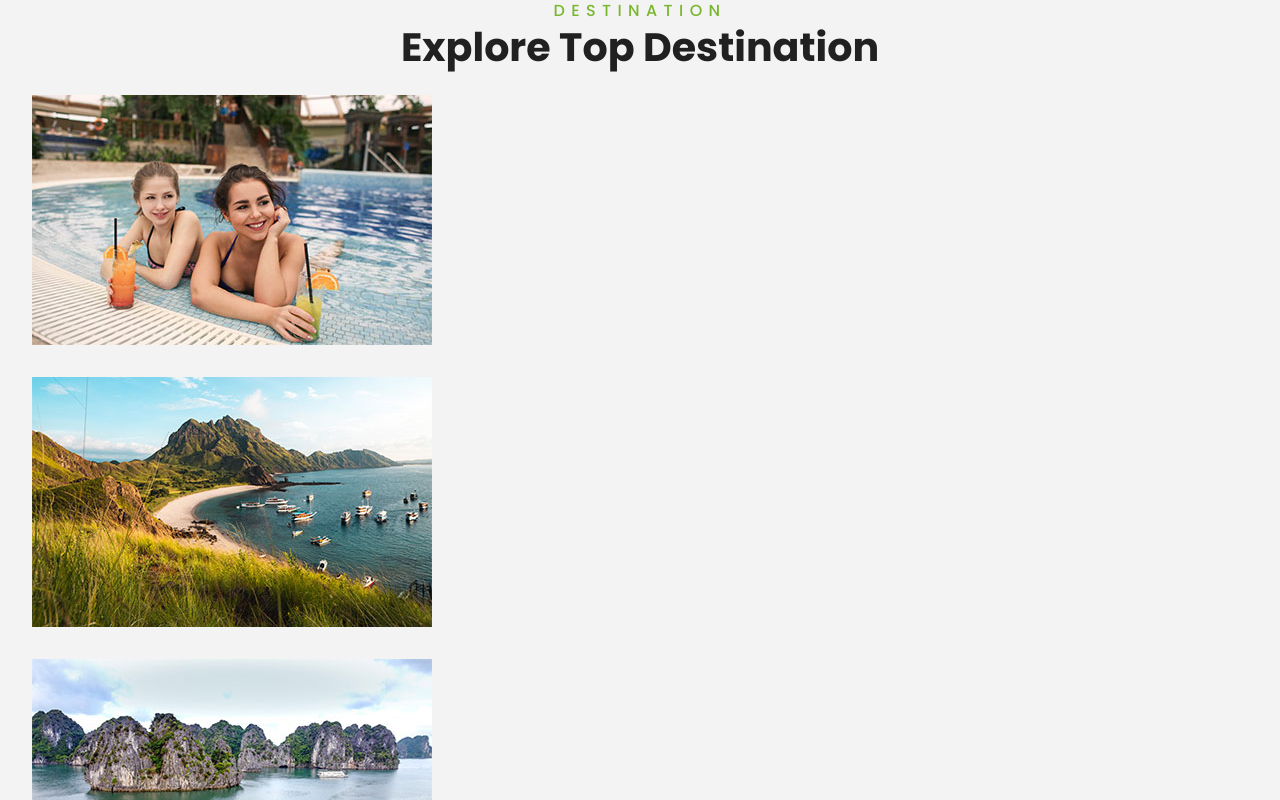
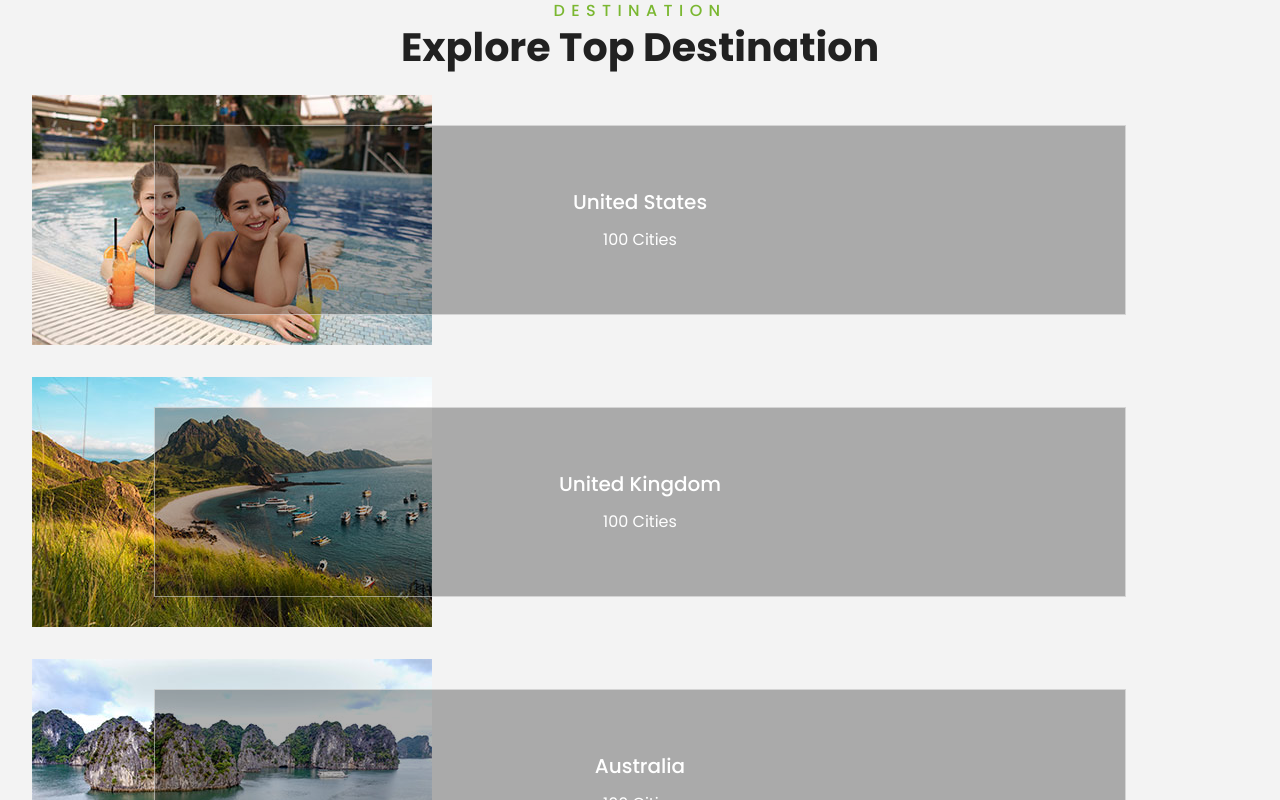
Before and after one commit to KaptainCS3/Travel_Xexpress, a React (Vite) app in the folder Travel_Xexpress/: page / in a window 1280 px wide. Shown: the part 3800-4600 px from the top of the page. Built offline with nearby package versions, Linux system fonts and the light colour scheme.

Commit message:
update image zoom effect

```diff
--- a/Travel_Xexpress/src/App.css
+++ b/Travel_Xexpress/src/App.css
@@ -21,9 +21,81 @@
 .line_h{
     line-height: 1.5
 }
-/* .srv:hover{
-    box-shadow: 2px 10px 1px rgba(0, 0, 0, 0.1);
-} */
+
+
+.destination img, .guide img {
+  transition: .5s;
+}
+.destination:hover img{
+  transform: scale(1.3);
+}
+
+.guide:hover img {
+  transform: scale(1.2);
+}
+
+.destination-overlay {
+    width: 80%;
+    margin: 0 auto;
+    position: absolute;
+    display: flex;
+    justify-content: center;
+    align-items: center;
+    top: 30px;
+    right: 30px;
+    bottom: 30px;
+    left: 30px;
+    background: rgba(0, 0, 0, 0.3);
+    transition: .5s;
+    border: 1px solid rgba(255, 255, 255, 0.5);
+}
+
+.destination:hover .destination-overlay{
+  top: 0px;
+  right: 0px;
+  bottom: 0px;
+  left: 0px;
+  border-width: 30px;
+  width: 100%;
+}
+
+.social-icon{
+    opacity: 0;
+}
+
+.guide:hover .social-icon{
+    background: rgba(0, 0, 0, 0.5);
+    opacity: 1;
+    transition: .5s;
+    bottom: 2rem;
+    transition: all ease;
+}
+
+/* transition on hover guide page */
+.social-icon:hover div:first-child {
+  opacity: 1;
+  margin-top: 0;
+  transition: .3s 0s;
+}
+.social-icon:hover div:nth-child(2) {
+  opacity: 1;
+  margin-top: 0;
+  transition: .3s .05s;
+}
+
+.social-icon:hover div:nth-child(3) {
+  opacity: 1;
+  margin-top: 0;
+  transition: .3s .1s;
+}
+
+.social-icon:hover div:nth-child(4) {
+  opacity: 1;
+  margin-top: 0;
+  transition: .3s .15s;
+}
+
+
 .srv:hover .srv_con{
     border: 2.4px solid transparent;
     background: #71AB30;
@@ -40,4 +112,4 @@
         box-shadow: 0 0 0 .25rem #7AB73025;
         color: #495057;
         outline: 0
-    }
+}
```
